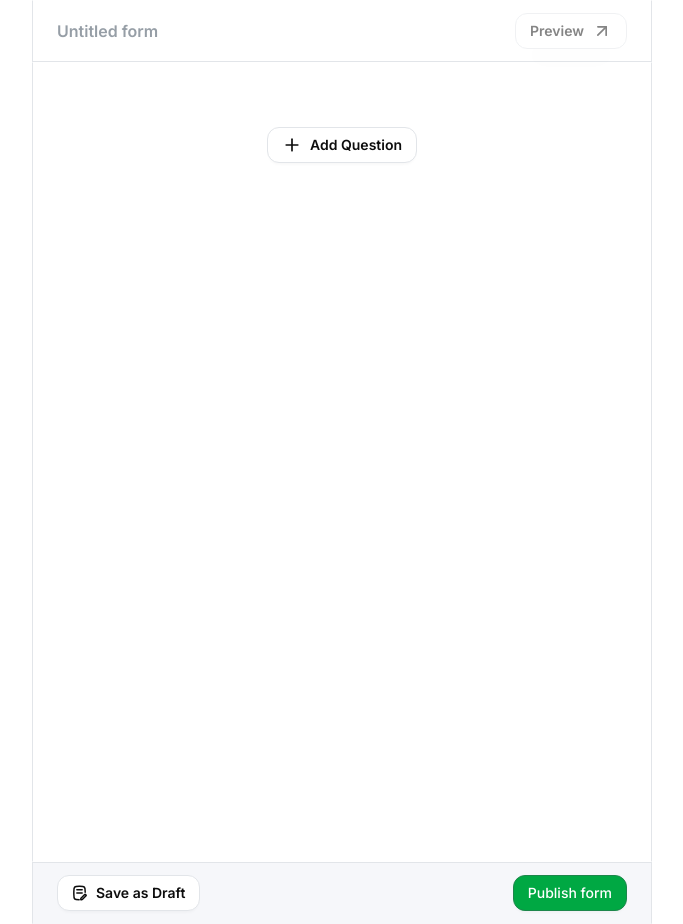
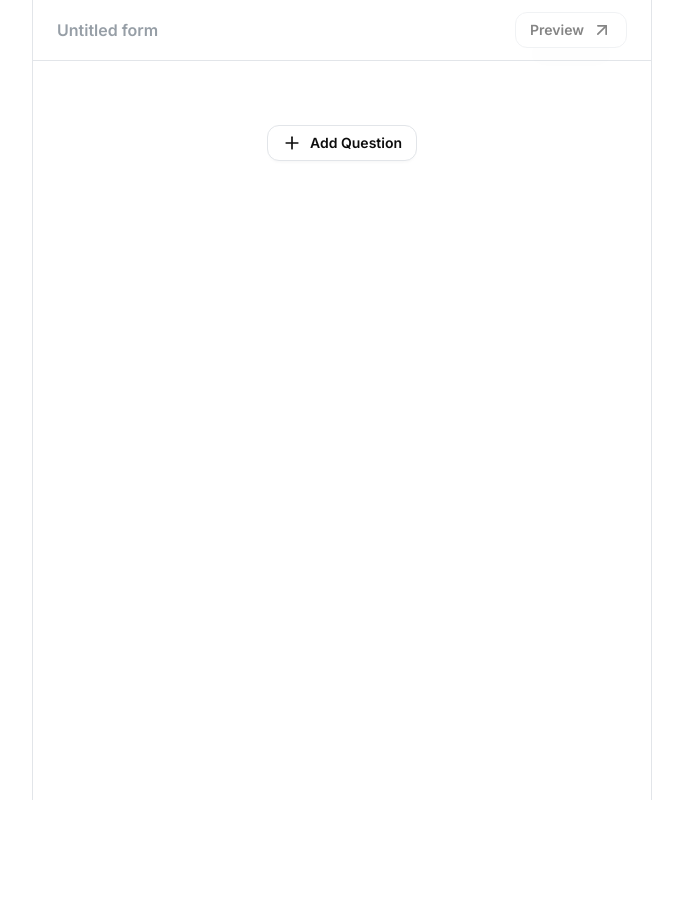
Before and after one commit to purohitdheeraj/form-builder, a Next.js app: page /create-job in a window 1280 px wide. Shown: the whole page, without its empty margins (298-981 px from the left). After the commit the page ends 800 px from the top, so only its background shows below. Built offline with nearby package versions, Linux system fonts and the light colour scheme.

Commit message:
fix: parent level scroll

```diff
--- a/src/app/create-job/page.tsx
+++ b/src/app/create-job/page.tsx
@@ -34,6 +34,7 @@ const inputTypes: InputType[] = [
 const CreateJob = () => {
   const [questions, setQuestions] = useState<QuestionType[]>([]);
   const [jobTitle, setJobTitle] = useState<string>("");
+  const [showPreview, setShowPreview] = useState<boolean>(false);
 
   // Function to add a new question
   const addQuestion = (questionType: InputType) => {
@@ -59,9 +60,22 @@ const CreateJob = () => {
     console.log("Questions updated:", questions);
   }, [questions]);
 
+  if(showPreview){
+    return <>
+       <header className="flex justify-between items-center mb-6">
+          <h1 className="text-lg font-semibold">{jobTitle || "Submit form"}</h1>
+          <div className="flex items-center gap-2 text-sm">
+            <span>Form completeness — 80%</span>
+            <div className="h-2 w-20 bg-gray-200 rounded">
+              <div className="h-2 w-[80%] bg-green-500 rounded"></div>
+            </div>
+          </div>
+        </header>
+    </>
+  }else{
     return (
-    <>
-    <header className="py-3 px-6 flex items-center justify-between border border-t-transparent">
+      <div className="flex flex-col justify-between border-x ">
+      <header className="py-3 px-6 flex items-center justify-between border-b sticky top-0 z-10 backdrop-blur-sm ">
 
 
   <input
@@ -82,11 +96,10 @@ const CreateJob = () => {
         </Button>
       </header>
 
-      <main className="space-y-4 flex flex-col  border border-y-transparent h-full">
+        <main className="space-y-4 flex flex-col  min-h-screen no-scrollbar ">
         {/* Dropdown for adding a question */}
 
 
-      {/* Render all questions */}
         <div className="space-y-4 my-6 flex justify-center flex-col items-center">
           {questions.map((question) => (
             <Question
@@ -100,7 +113,7 @@ const CreateJob = () => {
           ))}
         </div>
 
-      <div className="flex justify-center">
+        <div className="flex justify-center pb-6">
 
         <Dropdown
           inputTypes={inputTypes}
@@ -109,10 +122,11 @@ const CreateJob = () => {
           />
           </div>
 
+
         </main>
 
-    <footer className="py-3 mt-auto border-gray-200 px-6 bg-secondary/90 backdrop-blur-sm flex items-center justify-between  border border-b-transparent">
-        <Button size={'sm'} variant={'outline'} className="flex font-semibold  items-center gap-1">
+      <footer className="py-3  border-gray-200 px-6 bg-secondary/90 backdrop-blur-sm flex items-center justify-between  border-t ">
+          <Button disabled={questions.length <= 0} size={'sm'} variant={'outline'} className="flex font-semibold  items-center gap-1">
             <span className="shrink-0 mt-1">
             <Icon name="draft" fill={false} width={16} height={16}/>
             </span>
@@ -122,12 +136,17 @@ const CreateJob = () => {
             </span>
             </Button>
 
-          <Button size={"sm"}>
+            <Button onClick={()=>{
+              setShowPreview(true);
+            }} size={"sm"} disabled={questions.length <= 0}>
               Publish form
             </Button>
       </footer>
-    </>
+      </div>
     );
+  }
+
+
 };
 
 export default CreateJob;
--- a/src/app/globals.css
+++ b/src/app/globals.css
@@ -5,6 +5,11 @@
 body {
   font-family: "Inter", sans-serif;
 }
+html, body {
+  height: 100%;
+  overflow-y: auto;
+}
+
 
 .inter-regular {
   font-family: "Inter", sans-serif;
--- a/src/app/layout.tsx
+++ b/src/app/layout.tsx
@@ -19,9 +19,9 @@ export default function RootLayout({
         <link href="https://fonts.googleapis.com/css2?family=Inter:ital,opsz,wght@0,14..32,100..900;1,14..32,100..900&display=swap" rel="stylesheet"/>
       </head>
       <body
-        className={`antialiased`}
+        className={`antialiased overflow-auto min-h-screen h-full `}
       >
-        <div className="mx-auto max-w-[620px] min-h-svh bg-background h-full">
+        <div className="mx-auto  flex flex-col max-w-[620px]  h-[100%] bg-background">
         {children}
         </div>
       </body>
--- a/src/app/page.tsx
+++ b/src/app/page.tsx
@@ -4,7 +4,7 @@ export default function Home() {
   return (
     <>
       <Navbar/>
-      <main className="border border-y-transparent h-full">
+      <main className="h-full">
         {/* created job listing Table Here */}
       </main>
 
--- a/src/components/custom-dropdown.tsx
+++ b/src/components/custom-dropdown.tsx
@@ -8,7 +8,7 @@ import {
 
 import Icon from "./icon";
 import { ChevronDown, Plus } from "lucide-react";
-import { useState } from "react";
+import { useEffect, useState } from "react";
 import { Button } from "./ui/button";
 
 type InputType = {
@@ -23,14 +23,15 @@ interface DropdownProps {
   triggerType: 'icon' | 'button';
 }
 
-const Dropdown = ({ inputTypes, setQuestionType, triggerType = 'icon' }: DropdownProps) => {
+const Dropdown = ({ inputTypes,setQuestionType, triggerType = 'icon' }: DropdownProps) => {
   // State to track the selected item
   const [selectedItem, setSelectedItem] = useState<InputType | null>(null);
 
   const handleSelect = (item: InputType) => {
-    setSelectedItem(item); // Update the selected item
-    setQuestionType(item); // Update the selected item
+    setSelectedItem(()=>item);
+    setQuestionType(item);
   };
+
 
   return (
     <DropdownMenu modal={false}>
```
Lines whose indentation alone changed are shown as unchanged.
